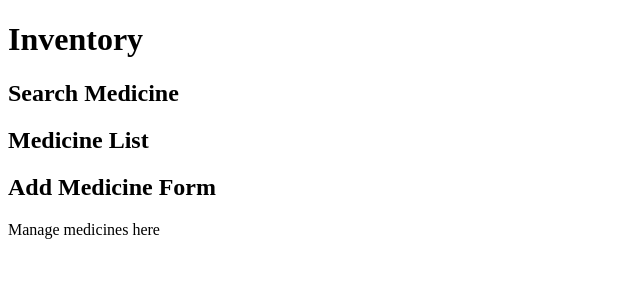
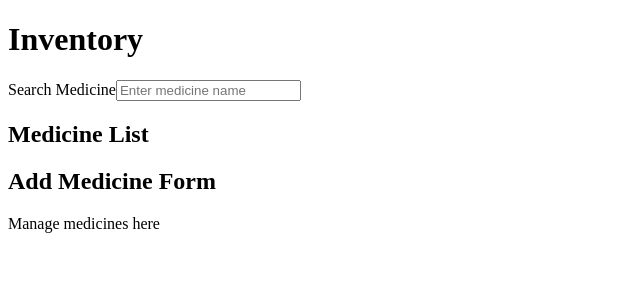
Before and after one commit to safaaeltom/PharmaSmart, a React (Vite) app: page /inventory in a window 1280 px wide. Shown: the top 300 px of the page, without its empty margins (0-640 px from the left). Built offline with nearby package versions, Linux system fonts and the light colour scheme.

Commit message:
feat: add search form layout and organize inventory components

```diff
--- /dev/null
+++ b/src/components/Inventory/SearchMedicine.jsx
@@ -0,0 +1,10 @@
+const SearchMedicine = () => {
+    return (
+        <form id="search-form">
+            <label htmlFor="search-input">Search Medicine</label>
+            <input type="text" id="search-input" placeholder="Enter medicine name"/>
+        </form>
+     );
+}
+
+export default SearchMedicine;
--- a/src/components/SearchMedicine.jsx
+++ /dev/null
@@ -1,9 +0,0 @@
-const SearchMedicine = () => {
-    return (
-        <div>
-            <h2>Search Medicine</h2>
-        </div>
-     );
-}
-
-export default SearchMedicine;
--- a/src/pages/Inventory.jsx
+++ b/src/pages/Inventory.jsx
@@ -1,6 +1,6 @@
-import SearchMedicine from "../components/SearchMedicine";
-import MedicineList from "../components/MedicineList";
-import AddMedicineForm from "../components/AddMedicineForm";
+import SearchMedicine from "../components/Inventory/SearchMedicine";
+import MedicineList from "../components/Inventory/MedicineList";
+import AddMedicineForm from "../components/Inventory/AddMedicineForm";
 
 const Inventory = () => {
     return (
```
Also changed, not shown: src/components/Inventory/AddMedicineForm.jsx (renamed from src/components/AddMedicineForm.jsx), src/components/Inventory/MedicineList.jsx (renamed from src/components/MedicineList.jsx).
